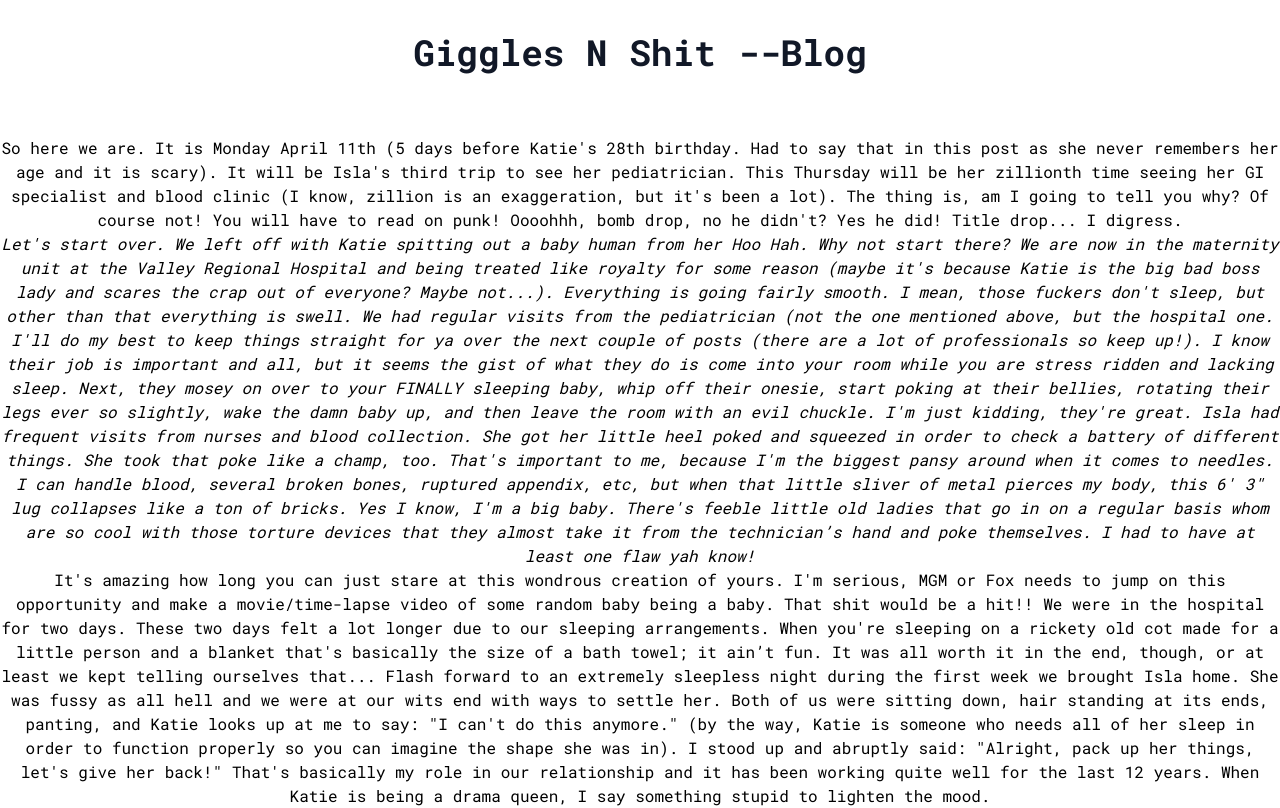
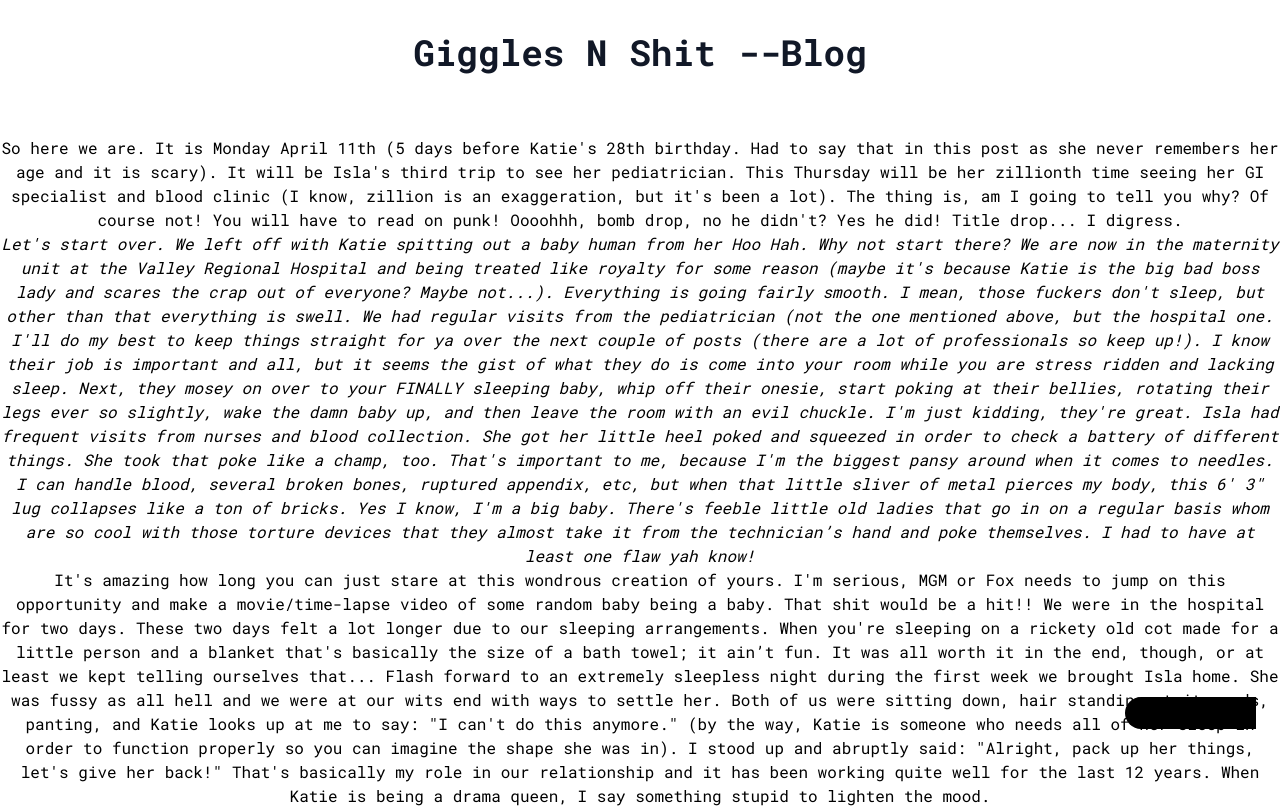
Before and after one commit to evanmarshall-dev/gigglesnshit, a Next.js app: page /blog/bomb-drop-1. in a window 1280 px wide. Shown: the top 808 px of the page. Built offline with nearby package versions, Linux system fonts and the light colour scheme.

Commit message:
BLOG: Adding in a scroll to top button component and calling it in the root layout.js

```diff
--- a/app/layout.js
+++ b/app/layout.js
@@ -4,6 +4,7 @@ import Footer from "@/app/ui/Footer";
 import Header from "@/app/ui/Header";
 import { Analytics } from "@vercel/analytics/react";
 import { SpeedInsights } from "@vercel/speed-insights/next";
+import ToTopBtn from "./ui/ToTopBtn";
 
 export const metadata = {
   title: {
@@ -65,7 +66,7 @@ export default function RootLayout({ children }) {
     <html lang="en">
       <body>
         <main
-          className={`${roboto_mono.variable} font-mono max-w-7xl antialiased min-h-screen text-center mx-auto`}
+          className={`${roboto_mono.variable} font-mono max-w-7xl antialiased min-h-screen text-center mx-auto scroll-smooth`}
         >
           <header>
             <nav>
@@ -75,6 +76,7 @@ export default function RootLayout({ children }) {
           {children}
           <Analytics />
           <SpeedInsights />
+          <ToTopBtn />
           <hr className="mt-16" />
           <footer>
             <Footer />
--- /dev/null
+++ b/app/ui/ToTopBtn.js
@@ -0,0 +1,46 @@
+"use client";
+
+import { FaRebel } from "react-icons/fa6";
+import { useState, useEffect } from "react";
+
+export default function ToTopBtn() {
+  const isBrowser = () => typeof window !== "undefined";
+
+  function scrollToTop() {
+    if (!isBrowser()) return;
+    window.scrollTo({ top: 0, behavior: "smooth" });
+  }
+
+  const [isVisible, setIsVisible] = useState(false);
+
+  const handleScroll = () => {
+    // Show the button when the user scrolls down
+    if (window.scrollY > 100) {
+      setIsVisible(true);
+    } else {
+      setIsVisible(false);
+    }
+  };
+
+  useEffect(() => {
+    // Add scroll event listener when the component mounts
+    window.addEventListener("scroll", handleScroll);
+
+    // Remove the event listener when the component unmounts
+    return () => {
+      window.removeEventListener("scroll", handleScroll);
+    };
+  }, []);
+
+  return (
+    <button
+      className={`... scrollToTopButton ${
+        isVisible ? "visible" : ""
+      } fixed bottom-0 right-0 bg-black rounded-s-full px-4 py-2 mr-6 mb-[71px] z-50 items-center text-xs flex gap-2`}
+      onClick={scrollToTop}
+    >
+      BACK TO TOP
+      <FaRebel />
+    </button>
+  );
+}
--- a/package.json
+++ b/package.json
@@ -13,7 +13,8 @@
     "@vercel/speed-insights": "^1.0.12",
     "next": "14.2.12",
     "react": "^18",
-    "react-dom": "^18"
+    "react-dom": "^18",
+    "react-icons": "^5.3.0"
   },
   "devDependencies": {
     "eslint": "^8",
```
Also changed, not shown: 1 other file (tests, documents, lock files or other folders).
